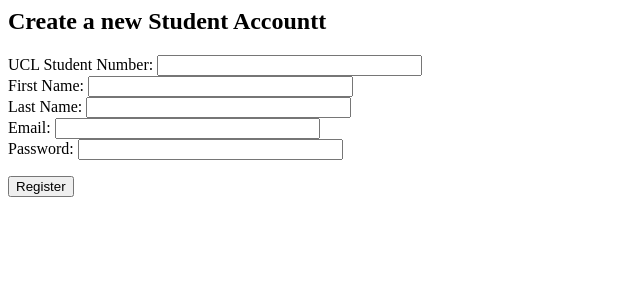
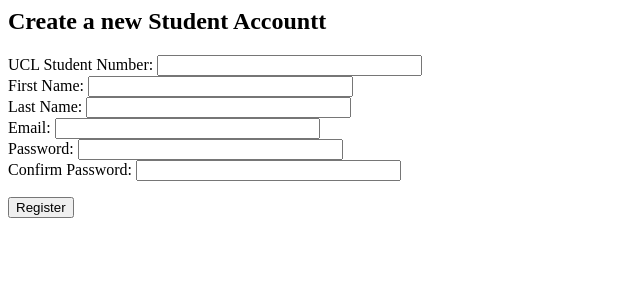
Before and after one commit to samistart/databaseGC06, a PHP site: page /newUserForm.html in a window 1280 px wide. Shown: the top 300 px of the page, without its empty margins (0-640 px from the left). Run offline with PHP 8.4, Linux system fonts and the light colour scheme.

Commit message:
Added password confirmation for new user form. Got rid of some debugging echos

```diff
--- a/peer_review_centre/admins/admin.php
+++ b/peer_review_centre/admins/admin.php
@@ -42,8 +42,6 @@ class Admin {
 	function createInsertQuery(){
 		// Create a string that is a MYSQL INSERT query
 		$query = "INSERT INTO admins (firstName, lastName, email, password) VALUES  ('$this->firstName', '$this->lastName', '$this->email', '$this->password');";
-		// Check the query for debugging purposes
-		echo "the insert query is: ".$query."<br><br>";
 		return $query;
 	}
 
--- a/peer_review_centre/students/newUserForm.html
+++ b/peer_review_centre/students/newUserForm.html
@@ -13,7 +13,9 @@
 			<label>Email:</label>
 			<input type='text' name='email' size='30'><br>
 			<label>Password:</label>
-			<input type='password' name='password' size='30'>
+			<input type='password' name='password' size='30'><br>
+			<label>Confirm Password:</label>
+			<input type='password' name='confirmPassword' size='30'>
 			<p><input type='submit' value='Register'></p>
 		</form>
 	</body>
--- a/peer_review_centre/students/student.php
+++ b/peer_review_centre/students/student.php
@@ -19,8 +19,6 @@ class Student {
 		$this->lastName = $lastName;
 		$this->email = $email;
 		$this->password = $password;
-		// Set the default value for groupId as 1 for now as a test (because there is only groupID 1 in the table)
-		echo "student object created <br>";
 	}
 
 
@@ -56,8 +54,6 @@ class Student {
 		// Create a string that is a MYSQL INSERT query
 		// Have put the groupId as '1' for now (non-dynamic) just as a test because we only have 1 group in DB
 		$query = "INSERT INTO students (studentID, studentNumber, firstName, lastName, email, password, lastActive, groupID) VALUES  (NULL,'$this->studentNumber', '$this->firstName', '$this->lastName', '$this->email', '$this->password', CURRENT_TIMESTAMP, '1');";
-		// Check the query for debugging purposes
-		echo "the insert query is: ".$query."<br><br>";
 		return $query;
 	}
 
```
Also changed, not shown: peer_review_centre/students/processNewStudent.php (+6 -4 lines), peer_review_centre/admins/processNewAdmin.php (line endings or trailing spaces).
